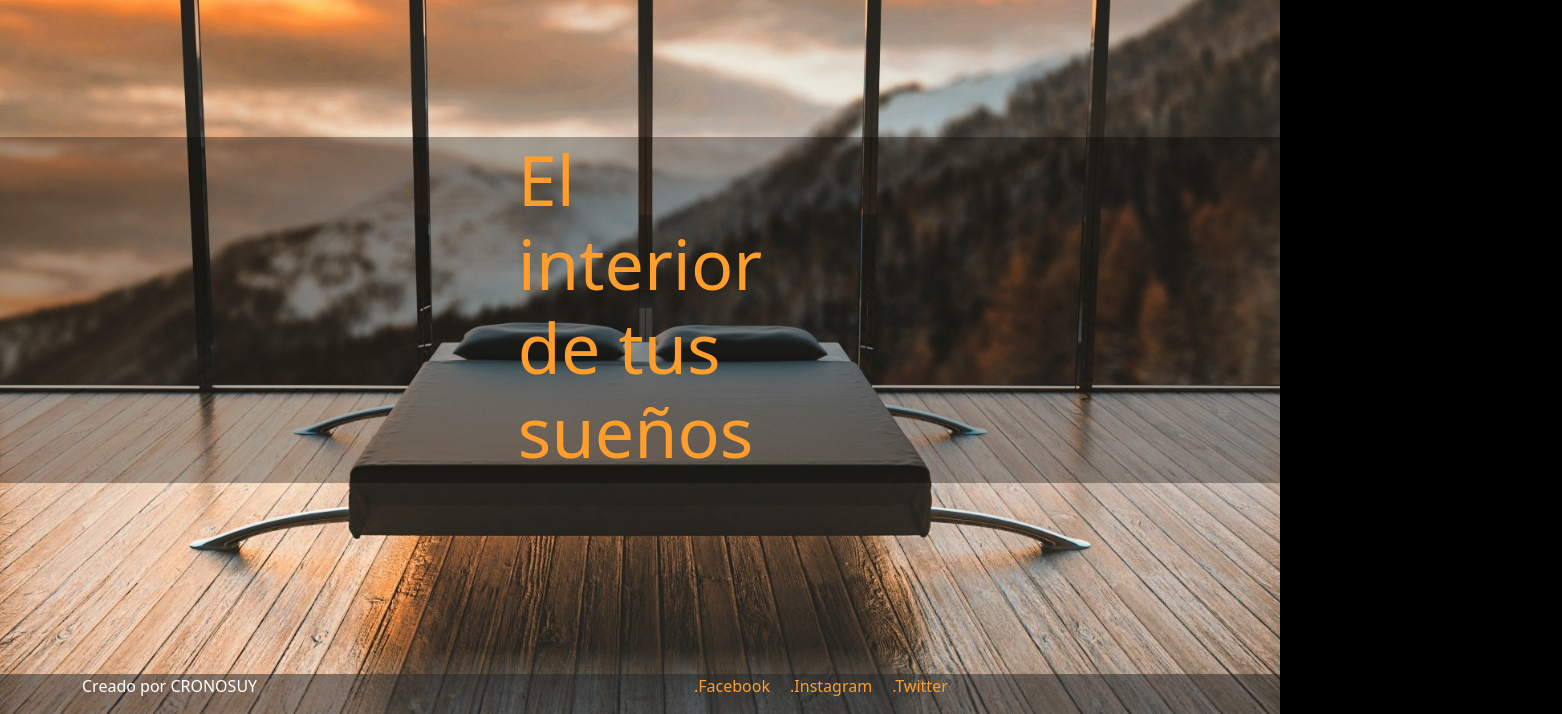
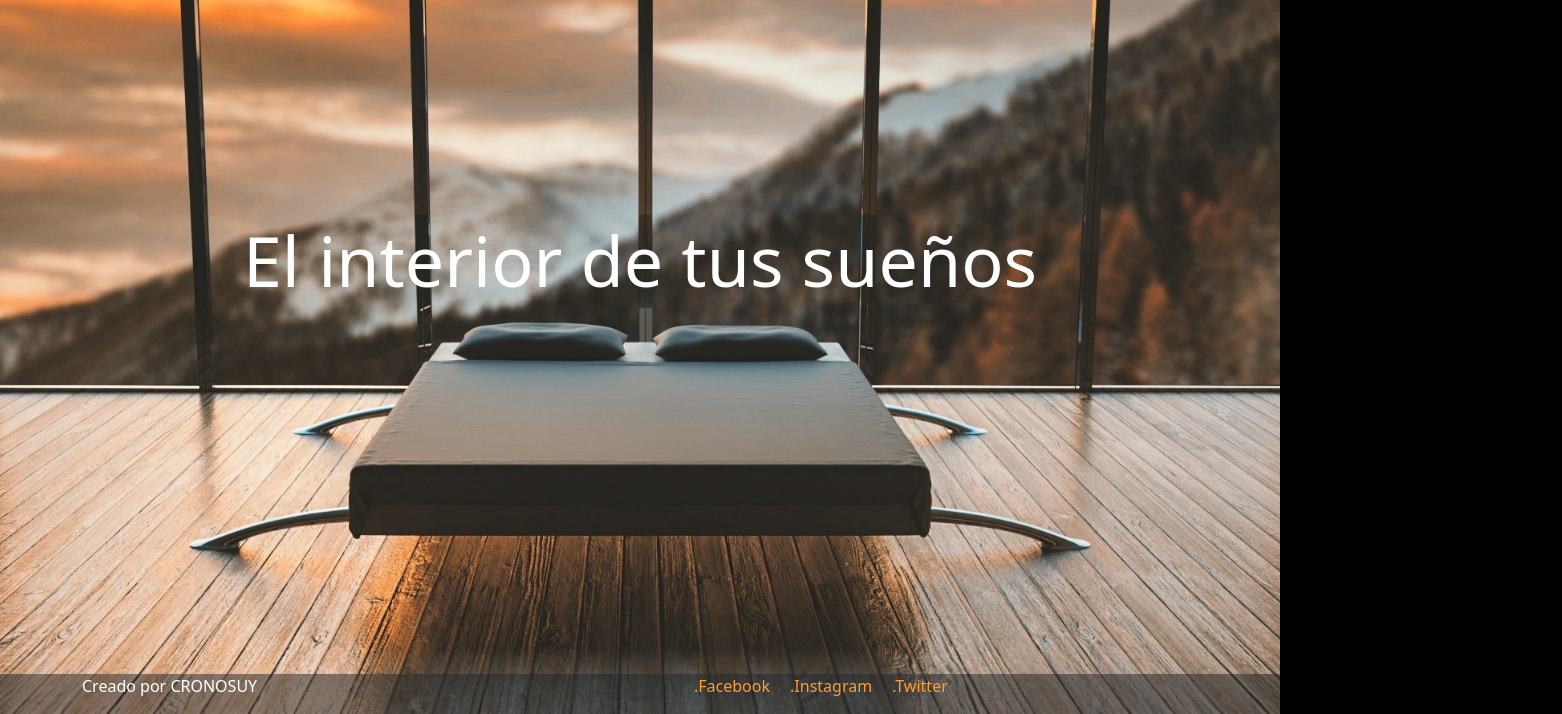
Before and after one commit to Cronosuy/PF-A.Rizzo, a website: page index.html in a window 1280 px wide. Shown: the part 86-800 px from the top of the page, 1562 px wide, since content can reach past the window. Drawn offline with nearby package versions, Linux system fonts and the light colour scheme.

Commit message:
se perzonalizo titulo principal

```diff
--- a/scss/style.scss
+++ b/scss/style.scss
@@ -14,12 +14,9 @@ body {
     background-position: center center;
     color: #ffffff;
     h1 {
-      color: #ff9d2d;
+      color: #ffffff;
       font-size: 70px;
-      padding-bottom: 10px;
-      padding-right: 800px;
-      padding-left: 800px;
-      background-color: #00000053;
+      padding-bottom: 100px;
     }
     .slide-in-fwd-center {
       -webkit-animation: slide-in-fwd-center 2s
```
Also changed, not shown: css/style.css, 1 other file.
